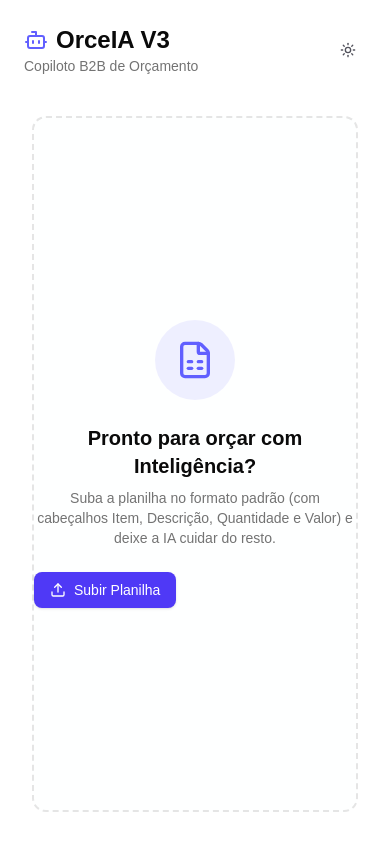
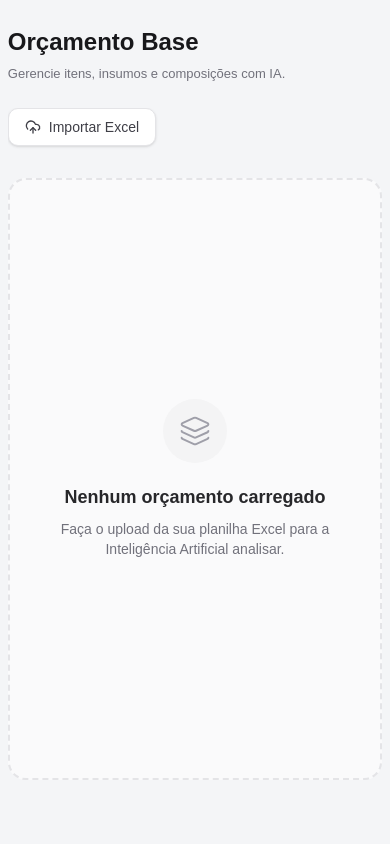
Before and after one commit to JulianBorges/orceia, a Next.js app in the folder frontend/: page / in a window 390 px wide. Built offline with nearby package versions, Linux system fonts and the light colour scheme.

Commit message:
feat: Restruturacao da UI/UX (Minimalista), responsividade, append de itens e exportacao estruturada

```diff
--- a/frontend/src/app/page.tsx
+++ b/frontend/src/app/page.tsx
@@ -6,83 +6,166 @@ import { BudgetTable } from '../components/BudgetTable';
 import { ThemeProvider } from '../components/ThemeProvider';
 import { ThemeToggle } from '../components/ThemeToggle';
 import { UploadPlanilha } from '../components/UploadPlanilha';
+import * as XLSX from 'xlsx';
 import { useBudgetStore } from '../store/useBudgetStore';
-import { Bot, FileSpreadsheet } from 'lucide-react';
+import { Loader2, Download, Layers, Trash2, Plus } from 'lucide-react';
 
 export default function Home() {
-  const { planilhaId, tableData, isProcessing, processingStatusText, processarOrcamentoIA } = useBudgetStore();
+  const {
+      planilhaId,
+      tableData,
+      isProcessing,
+      processingStatusText,
+      bdi,
+      setBdi,
+      title,
+      setTitle,
+      clearBudget
+  } = useBudgetStore();
+
   const [isMounted, setIsMounted] = React.useState(false);
 
   React.useEffect(() => {
       setIsMounted(true);
   }, []);
 
-  // Ativa o hook "fantasma" que salva a planilha em background O(1) silenciosamente
   useAutoSave();
-
-  // Ouve os resultados mastigados da IA caindo pelo Redis em tempo real apenas quando houver ID
   useSseListener(planilhaId || "");
 
   if (!isMounted) return null;
 
+  const totalSomado = tableData
+      .filter(r => !r.is_macro_item)
+      .reduce((acc, r) => acc + (r.total * (1 + bdi / 100)), 0);
+
+  const handleDownload = () => {
+      const headers = [
+          "ITEM", "CÓDIGO", "BASE", "DESCRIÇÃO DO SERVIÇO",
+          "UND", "QUANT", "VALOR UNIT", "VALOR C/ BDI", "TOTAL",
+          "PARECER IA", "JUSTIFICATIVA IA"
+      ];
+
+      const dataRows = tableData.map(row => {
+          const valBdi = row.valorUnit * (1 + bdi / 100);
+          const totalBdi = row.total * (1 + bdi / 100);
+          return [
+              row.item,
+              row.codigo,
+              row.base,
+              row.descricao,
+              row.und,
+              row.quant,
+              row.valorUnit,
+              valBdi,
+              totalBdi,
+              row.ai_status || "PENDENTE",
+              row.ai_parecer_tecnico || ""
+          ];
+      });
+
+      const worksheet = XLSX.utils.aoa_to_sheet([headers, ...dataRows]);
+      const workbook = XLSX.utils.book_new();
+      XLSX.utils.book_append_sheet(workbook, worksheet, "Orçamento");
+      XLSX.writeFile(workbook, `${title || 'orcamento'}.xlsx`);
+  };
+
   return (
     <ThemeProvider defaultTheme="system" storageKey="orceia-theme">
-      <main className="h-screen max-h-screen bg-background p-4 flex flex-col gap-4 overflow-hidden">
-        <header className="flex justify-between items-center py-2 px-2 shrink-0">
-          <div>
-            <h1 className="text-2xl font-bold text-foreground flex items-center gap-2">
-                <Bot className="w-6 h-6 text-indigo-500" /> OrceIA V3
-            </h1>
-            <p className="text-muted-foreground text-sm">Copiloto B2B de Orçamento</p>
+      <main className="min-h-screen bg-[#f4f5f7] dark:bg-[#0a0a0c] flex flex-col items-center">
+
+        <div className="w-full max-w-[96vw] md:max-w-[92vw] 2xl:max-w-[1800px] flex flex-col flex-1 pt-6 md:pt-12 pb-16 gap-6 md:gap-10">
+            {/* Header */}
+            <header className="flex flex-col md:flex-row justify-between items-start md:items-center gap-6 shrink-0">
+              <div className="flex flex-col gap-1 w-full md:w-auto">
+                <input
+                    value={title}
+                    onChange={(e) => setTitle(e.target.value)}
+                    className="text-[24px] md:text-[28px] font-bold text-zinc-900 dark:text-zinc-100 bg-transparent border-none outline-none w-full min-w-[200px] md:min-w-[300px] placeholder-zinc-300"
+                    placeholder="Orçamento"
+                />
+                <p className="text-zinc-500 dark:text-zinc-400 text-[13px] md:text-[14px]">Gerencie itens, insumos e composições com IA.</p>
               </div>
 
-          <div className="flex items-center gap-4">
-             {/* Mostra botão extra de upload só se já houver algo na tela para não ficar redundante com o Empty State */}
-             {tableData.length > 0 && <UploadPlanilha />}
-             <ThemeToggle />
+              <div className="flex items-center gap-4 w-full md:w-auto overflow-x-auto pb-2 md:pb-0">
+                 {tableData.length === 0 ? (
+                     <UploadPlanilha />
+                 ) : (
+                     isProcessing ? (
+                         <div className="flex items-center gap-3 bg-purple-50/80 dark:bg-purple-500/10 border border-purple-200/50 dark:border-purple-500/20 text-purple-700 dark:text-purple-400 px-6 py-4 rounded-xl font-medium shadow-sm w-full md:w-auto">
+                             <Loader2 className="w-4 h-4 animate-spin shrink-0" />
+                             <span className="text-sm md:text-base whitespace-nowrap">{processingStatusText || "Buscando itens no banco de dados e SINAPI..."}</span>
+                         </div>
+                     ) : (
+                         <div className="flex items-center bg-white dark:bg-zinc-900 border border-zinc-200/80 dark:border-zinc-800 rounded-xl p-1.5 shadow-sm min-w-max">
+                             <div className="flex flex-col border-r border-zinc-100 dark:border-zinc-800 px-4 md:px-6 py-2.5 w-[100px] md:w-[120px]">
+                                 <span className="text-[9px] md:text-[10px] font-bold text-zinc-400 dark:text-zinc-500 uppercase tracking-wider mb-2">BDI (%)</span>
+                                 <div className="flex items-center justify-between w-full">
+                                     <input
+                                         type="number"
+                                         value={bdi}
+                                         onChange={(e) => setBdi(Number(e.target.value) || 0)}
+                                         className="w-12 md:w-14 bg-transparent text-[18px] md:text-[22px] font-bold text-zinc-900 dark:text-zinc-100 outline-none text-left"
+                                     />
+                                     <span className="text-zinc-400 text-[13px] md:text-[15px] font-medium">%</span>
+                                 </div>
+                             </div>
+                             <div className="flex flex-col px-4 md:px-6 py-2.5 min-w-[200px] md:min-w-[280px]">
+                                 <span className="text-[9px] md:text-[10px] font-bold text-zinc-400 dark:text-zinc-500 uppercase tracking-wider mb-2">Total do Orçamento (c/ BDI)</span>
+                                 <span className="text-[22px] md:text-[28px] font-bold text-[#00cc88] dark:text-[#00cc88] leading-none mt-0.5">
+                                     {totalSomado.toLocaleString('pt-BR', { style: 'currency', currency: 'BRL' })}
+                                 </span>
+                             </div>
+                         </div>
+                     )
+                 )}
               </div>
             </header>
 
             {tableData.length === 0 ? (
-            <section className="flex-1 flex flex-col items-center justify-center border-2 border-dashed border-border rounded-xl bg-card/50 m-4">
-                <div className="max-w-md text-center flex flex-col items-center gap-6">
-                    <div className="w-20 h-20 bg-indigo-500/10 rounded-full flex items-center justify-center">
-                        <FileSpreadsheet className="w-10 h-10 text-indigo-500" />
+                <section className="flex-1 flex flex-col items-center justify-center border-2 border-dashed border-zinc-200 dark:border-zinc-800 rounded-2xl bg-white/50 dark:bg-zinc-900/30 min-h-[300px] md:min-h-[400px]">
+                    <div className="text-center flex flex-col items-center gap-5 px-4">
+                        <div className="w-16 h-16 md:w-20 md:h-20 bg-zinc-100 dark:bg-zinc-800 rounded-full flex items-center justify-center">
+                            <Layers className="w-8 h-8 md:w-10 md:h-10 text-zinc-400 dark:text-zinc-500" strokeWidth={1.5} />
                         </div>
                         <div>
-                        <h2 className="text-xl font-semibold mb-2">Pronto para orçar com Inteligência?</h2>
-                        <p className="text-muted-foreground text-sm mb-6">Suba a planilha no formato padrão (com cabeçalhos Item, Descrição, Quantidade e Valor) e deixe a IA cuidar do resto.</p>
-                        <UploadPlanilha />
+                            <h2 className="text-lg md:text-xl font-semibold text-zinc-800 dark:text-zinc-200">Nenhum orçamento carregado</h2>
+                            <p className="text-zinc-500 dark:text-zinc-400 mt-2 max-w-sm text-sm md:text-base">Faça o upload da sua planilha Excel para a Inteligência Artificial analisar.</p>
                         </div>
                     </div>
                 </section>
             ) : (
-            <>
-                <div className="flex items-center justify-between px-2 shrink-0">
-                    <div className="flex items-center gap-3">
+                <div className="flex flex-col flex-1 w-full overflow-hidden">
+                    <span className="text-[12px] md:text-[13px] font-medium text-zinc-400 dark:text-zinc-500 mb-2 md:mb-3 px-1">
+                        Orçamento com {tableData.length} itens
+                    </span>
+                    <section className="w-full flex flex-col bg-white dark:bg-zinc-900 border border-zinc-200/80 dark:border-zinc-800 rounded-xl shadow-sm overflow-hidden" style={{ height: 'calc(100vh - 300px)', minHeight: '400px' }}>
+                        <BudgetTable />
+                    </section>
+
+                    <div className="flex flex-col md:flex-row justify-between items-stretch md:items-center gap-4 mt-5">
+                        <div className="flex flex-col sm:flex-row gap-3 md:gap-4">
+                            <UploadPlanilha append={true} className="flex justify-center items-center gap-2 bg-white hover:bg-zinc-50 border border-zinc-200 text-zinc-700 dark:bg-zinc-800 dark:hover:bg-zinc-700 dark:border-zinc-700 dark:text-zinc-200 px-5 py-2.5 rounded-lg font-medium shadow-sm transition-colors text-[13px] w-full sm:w-auto">
+                                <Plus className="w-4 h-4 text-zinc-500" />
+                                Carregar Mais Itens
+                            </UploadPlanilha>
                             <button
-                            onClick={() => processarOrcamentoIA()}
-                            disabled={isProcessing}
-                            className={`flex items-center gap-2 px-6 py-2.5 rounded-full font-semibold shadow-md transition-all ${isProcessing ? 'bg-zinc-200 text-zinc-500 dark:bg-zinc-800 cursor-not-allowed' : 'bg-gradient-to-r from-indigo-500 to-purple-600 hover:from-indigo-400 hover:to-purple-500 text-white'}`}
+                                onClick={() => clearBudget()}
+                                className="flex justify-center items-center gap-2 bg-red-50 hover:bg-red-100 text-red-600 dark:bg-red-500/10 dark:hover:bg-red-500/20 dark:text-red-400 px-5 py-2.5 rounded-lg font-medium transition-colors text-[13px] w-full sm:w-auto"
                             >
-                            <Bot className="w-5 h-5" />
-                            {isProcessing ? 'Inteligência em Andamento...' : '✨ Iniciar Inteligência (Copiloto)'}
+                                <Trash2 className="w-4 h-4" />
+                                Limpar Orçamento
                             </button>
-
-                        {isProcessing && (
-                            <span className="text-sm font-medium text-indigo-600 dark:text-indigo-400 animate-pulse flex items-center gap-2">
-                                <span className="w-2 h-2 rounded-full bg-indigo-500 animate-ping"></span>
-                                {processingStatusText}
-                            </span>
+                        </div>
+                        <div className="w-full md:w-auto">
+                            <button onClick={handleDownload} className="flex justify-center items-center gap-2 bg-[#5c4cfc] hover:bg-[#4a39eb] text-white px-8 py-2.5 rounded-lg font-medium shadow-sm transition-colors text-[13px] w-full md:w-auto">
+                                <Download className="w-4 h-4" />
+                                Download
+                            </button>
+                        </div>
+                    </div>
+                </div>
             )}
         </div>
-                </div>
-
-                <section className="flex-1 w-full overflow-hidden relative">
-                    <BudgetTable />
-                </section>
-            </>
-        )}
       </main>
     </ThemeProvider>
   );
--- a/frontend/src/components/UploadPlanilha.tsx
+++ b/frontend/src/components/UploadPlanilha.tsx
@@ -1,12 +1,18 @@
 import React, { useRef } from 'react';
 import * as XLSX from 'xlsx';
 import { useBudgetStore } from '@/store/useBudgetStore';
-import { Upload } from 'lucide-react';
+import { CloudUpload } from 'lucide-react';
 import { BudgetItem } from '@/utils/budgetUtils';
 
-export function UploadPlanilha() {
+interface UploadPlanilhaProps {
+    children?: React.ReactNode;
+    className?: string;
+    append?: boolean;
+}
+
+export function UploadPlanilha({ children, className, append = false }: UploadPlanilhaProps) {
     const fileInputRef = useRef<HTMLInputElement>(null);
-    const { setTableData, setPlanilhaId } = useBudgetStore();
+    const { tableData, setTableData, setPlanilhaId, processarOrcamentoIA } = useBudgetStore();
 
     const handleFileUpload = (e: React.ChangeEvent<HTMLInputElement>) => {
         const file = e.target.files?.[0];
@@ -82,9 +88,18 @@ export function UploadPlanilha() {
                 });
             }
 
-            const newPlanilhaId = crypto.randomUUID();
-            setPlanilhaId(newPlanilhaId);
-            setTableData(parsedData);
+            if (append) {
+                setTableData([...tableData, ...parsedData]);
+            } else {
+                const newPlanilhaId = crypto.randomUUID();
+                setPlanilhaId(newPlanilhaId);
+                setTableData(parsedData);
+            }
+
+            // Inicia a inteligência artificial automaticamente
+            setTimeout(() => {
+                processarOrcamentoIA();
+            }, 100);
 
             // Reseta o input para permitir carregar o mesmo arquivo novamente se precisar
             if (fileInputRef.current) {
@@ -93,6 +108,8 @@ export function UploadPlanilha() {
         };
         reader.readAsBinaryString(file);
     };
+
+    const defaultClassName = "flex items-center gap-2 bg-white hover:bg-zinc-50 border border-zinc-200 text-zinc-700 dark:bg-zinc-800 dark:hover:bg-zinc-700 dark:border-zinc-700 dark:text-zinc-200 px-4 py-2 rounded-lg font-medium shadow-sm transition-colors text-sm";
 
     return (
         <div>
@@ -105,10 +122,14 @@ export function UploadPlanilha() {
             />
             <button
                 onClick={() => fileInputRef.current?.click()}
-                className="flex items-center gap-2 bg-indigo-600 hover:bg-indigo-500 text-white px-4 py-2 rounded-md font-medium shadow-sm transition-colors text-sm"
+                className={className || defaultClassName}
             >
-                <Upload className="w-4 h-4" />
-                Subir Planilha
+                {children || (
+                    <>
+                        <CloudUpload className="w-4 h-4" />
+                        Importar Excel
+                    </>
+                )}
             </button>
         </div>
     );
--- a/frontend/src/store/useBudgetStore.ts
+++ b/frontend/src/store/useBudgetStore.ts
@@ -203,9 +203,9 @@ export const useBudgetStore = create<BudgetState>()(
 
         set({ isProcessing: true, processedItemsCount: 0, processingStatusText: 'Iniciando inteligência...' });
 
-        // Extrai apenas os itens folha (não-macro) que têm descrição para a IA orçar
+        // Extrai apenas os itens folha (não-macro) que têm descrição para a IA orçar e que ainda não foram processados
         const linhasParaProcessar = tableData
-          .filter(row => !row.is_macro_item && row.descricao && row.descricao.trim() !== '')
+          .filter(row => !row.is_macro_item && row.descricao && row.descricao.trim() !== '' && (!row.ai_status || row.ai_status === 'PENDENTE' || row.ai_status === 'PROCESSANDO'))
           .map(row => ({
             id: row.id,
             id_planilha: planilhaId,
```
Also changed, not shown: frontend/src/components/BudgetTable.tsx (+3 -5 lines). Lines whose indentation alone changed are shown as unchanged.
